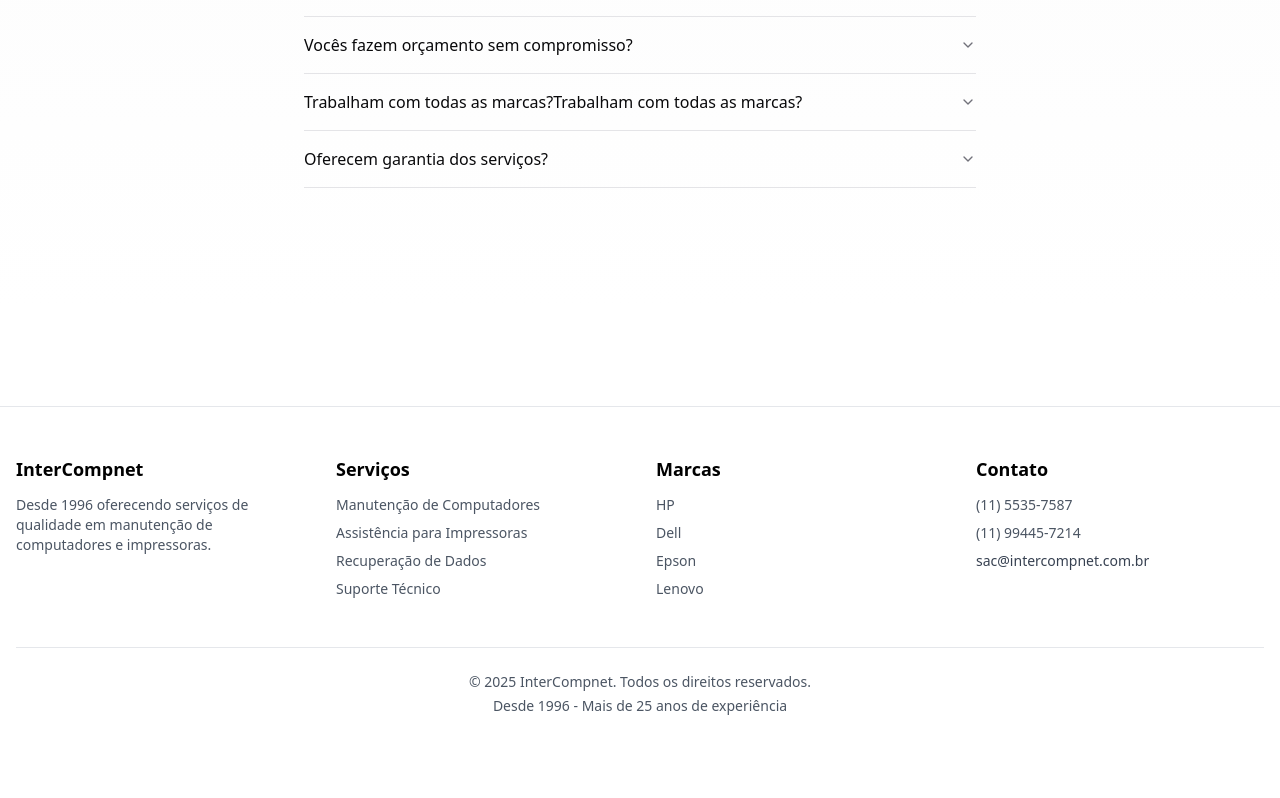
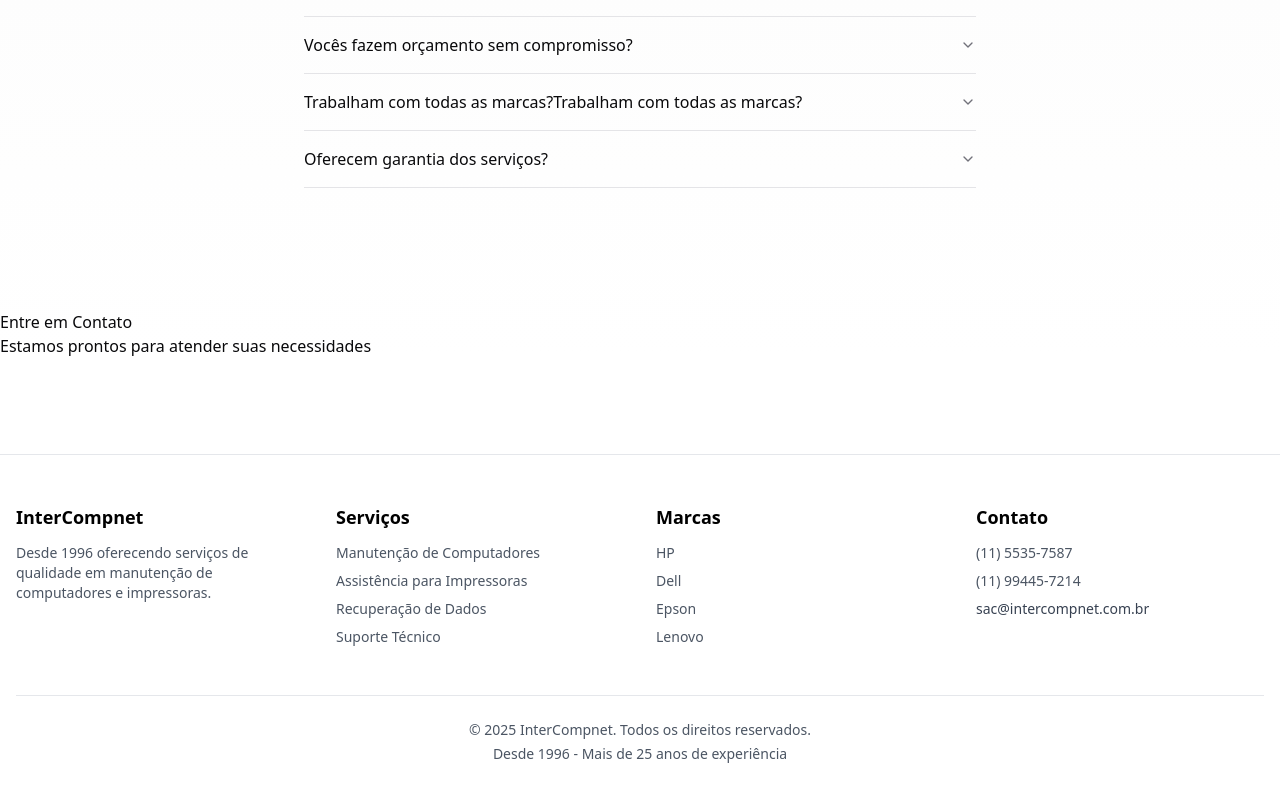
Before and after one commit to Daischi/Intercompnet, a Next.js app: page / in a window 1280 px wide. Shown: the part 3874-4672 px from the top of the page. Before the commit the page ends 4638 px from the top, so only its background shows below. Built offline with nearby package versions, Linux system fonts and the light colour scheme.

Commit message:
criando sessao contatos

```diff
--- a/src/app/page.tsx
+++ b/src/app/page.tsx
@@ -1,5 +1,5 @@
 import Hero from "@/components/Hero.tsx"
-
+import Contatos from "@/components/Contatos"
 import ServicesTabs from "@/components/Servicespage"
 import Funcionamento from "@/components/Funcionamento"
 import Sobrenos from "@/components/Sobrenos"
@@ -43,6 +43,13 @@ export default function Home() {
         <section id="duvidas" className="min-h-[70vh] flex items-center justify-center">
           <Duvidas />
         </section>
+
+
+        <section>
+        <Contatos/>
+
+
+        </section>
       </main>
 
 
--- /dev/null
+++ b/src/components/Contatos/index.tsx
@@ -0,0 +1,28 @@
+export default function Contatos (){
+
+    return(
+    <div>
+
+        <section>
+            <div>
+                <h1>Entre em Contato
+                </h1>
+                <p>Estamos prontos para atender suas necessidades</p>
+            </div>
+
+
+        </section>
+
+
+
+
+
+
+    </div>
+
+
+    )
+
+
+
+}
```
